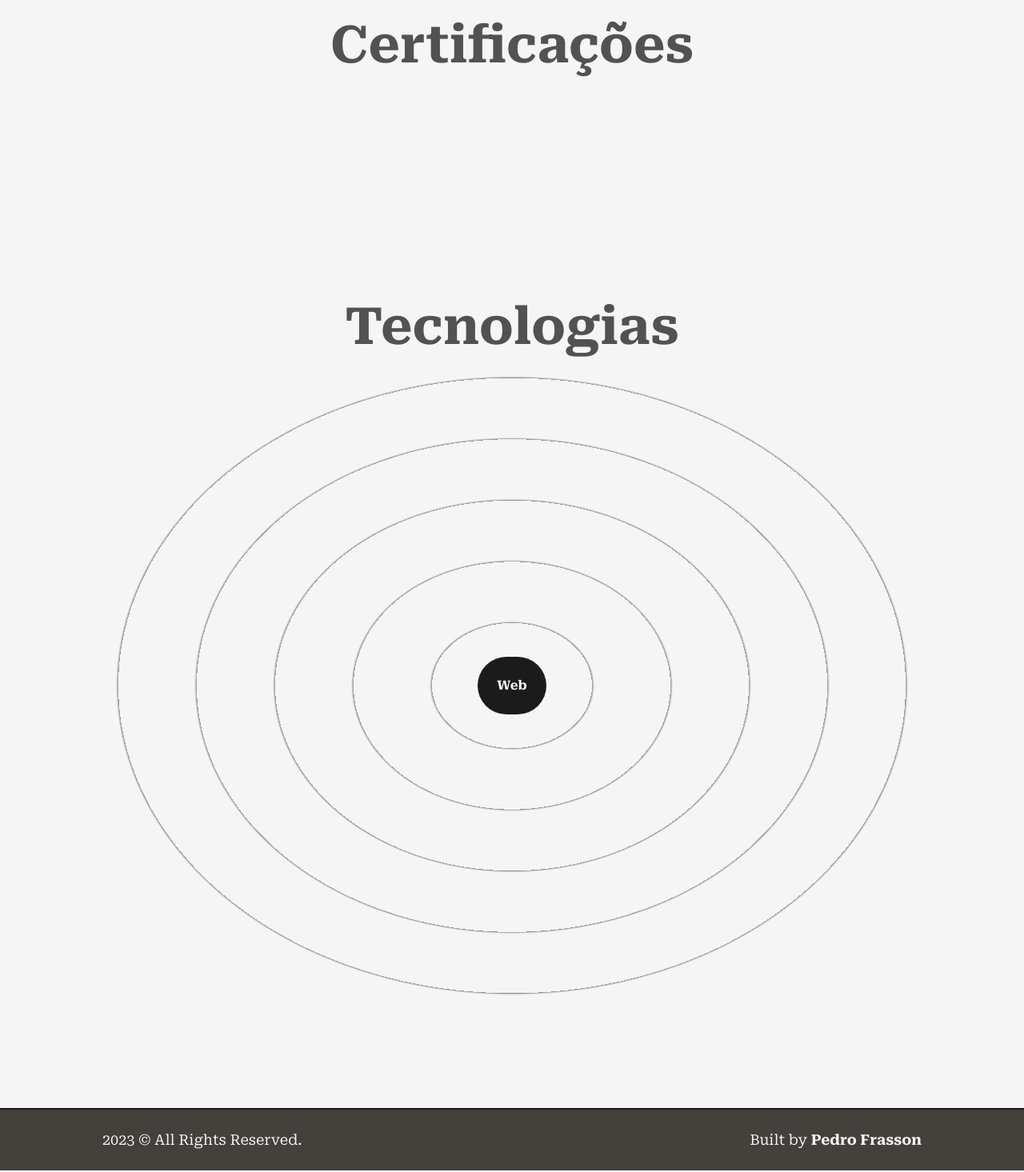
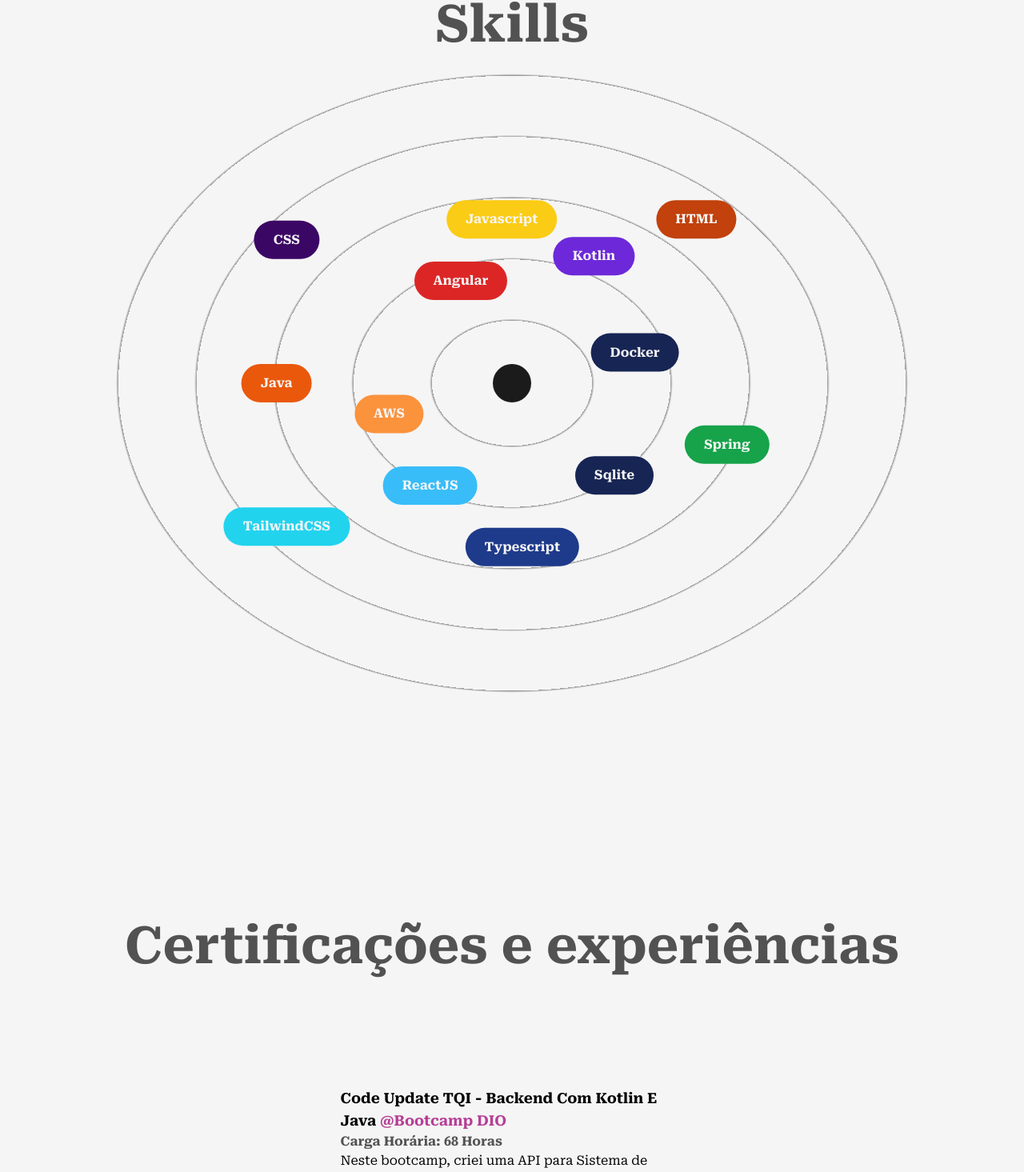
Before and after one commit to pafrasson/portfolio, a Next.js app: page /about in a window 1280 px wide. Shown: the part 1300-2765 px from the top of the page at 80% size. Built offline with nearby package versions, Linux system fonts and the light colour scheme.

Commit message:
feat: experience component

```diff
--- /dev/null
+++ b/src/components/Experience.js
@@ -0,0 +1,87 @@
+import React from 'react'
+import { motion } from "framer-motion";
+
+const Details = ({ position, company, companyLink, time, work, cert, certificateLink, githubLink, git }) => {
+    return <li className='my-8 first:mt-0 last:mb-0 w-[60%] mx-auto flex flex-col items-center justify-between'>
+        <div>
+            <h3 className='capitalize font-bold text-lg'>{position}&nbsp;<a href={companyLink}
+                target={"_blank"} className='text-primary capitalize'>
+                @{company}</a></h3>
+            <span className='capitalize font-semibold text-dark/75'>
+                {time}
+            </span>
+            <p className='font-medium w-full'>
+                {work}
+            </p>
+
+            <a href={certificateLink} target={"_blank"} className='hover:text-primary capitalize font-semibold text-dark/75'>{cert}</a>
+            <p></p>
+            <a href={githubLink} target={"_blank"} className='hover:text-primary capitalize font-semibold text-dark/75'>{git}</a>
+
+        </div>
+    </li>
+
+}
+
+const Experience = () => {
+    return (
+        <motion.div className='my-64' style={{ opacity: 0 }} whileInView={{ opacity: 1 }} transition={{ duration: 0.6 }}>
+            <h2 className='font-bold text-8xl mb-32 w-full text-center text-dark/75'>
+                Certificações e experiências
+            </h2>
+
+            <div className='w-[75%] mx-auto relative'>
+
+                <div className='absolute left-8 top-0 w-[4-px] h-full bg-dark origin-top' />
+
+                <ul className='w-full flex flex-col items-start justify-between ml-4'>
+                    <Details
+                        position="Code Update TQI - Backend com Kotlin e Java"
+                        companyLink="https://www.dio.me/certificate/E91B312C"
+                        company="Bootcamp DIO"
+                        time="Carga horária: 68 horas"
+                        work="Neste bootcamp, criei uma API para Sistema de Avaliação de Créditos utilizando Spring Boot com Kotlin,
+                        aprendi sobre Estruturas de Controle de Fluxo e Coleções,
+                        Funções e Tratamento de Exceções em Kotlin"
+                        certificateLink="https://gist.github.com/cami-la/560b455b901778391abd2c9edea81286"
+                        cert="Desafio proposto pelo Bootcamp "
+                        githubLink="https://github.com/pafrasson/Credit-application-system-pafrasson"
+                        git="Meu repositório Github"
+                    />
+                </ul>
+                <ul className='w-full flex flex-col items-start justify-between ml-4'>
+                    <Details
+                        position="Code Update TQI - Backend com Kotlin e Java"
+                        companyLink="https://www.dio.me/certificate/E91B312C"
+                        company="Bootcamp DIO"
+                        time="Carga horária: 68 horas"
+                        work="Neste bootcamp, criei uma API para Sistema de Avaliação de Créditos utilizando Spring Boot com Kotlin,
+                        aprendi sobre Estruturas de Controle de Fluxo e Coleções,
+                        Funções e Tratamento de Exceções em Kotlin"
+                        certificateLink="https://gist.github.com/cami-la/560b455b901778391abd2c9edea81286"
+                        cert="Desafio proposto pelo Bootcamp "
+                        githubLink="https://github.com/pafrasson/Credit-application-system-pafrasson"
+                        git="Meu repositório Github"
+                    />
+                </ul>
+                <ul className='w-full flex flex-col items-start justify-between ml-4'>
+                    <Details
+                        position="Code Update TQI - Backend com Kotlin e Java"
+                        companyLink="https://www.dio.me/certificate/E91B312C"
+                        company="Bootcamp DIO"
+                        time="Carga horária: 68 horas"
+                        work="Neste bootcamp, criei uma API para Sistema de Avaliação de Créditos utilizando Spring Boot com Kotlin,
+                        aprendi sobre Estruturas de Controle de Fluxo e Coleções,
+                        Funções e Tratamento de Exceções em Kotlin"
+                        certificateLink="https://gist.github.com/cami-la/560b455b901778391abd2c9edea81286"
+                        cert="Desafio proposto pelo Bootcamp "
+                        githubLink="https://github.com/pafrasson/Credit-application-system-pafrasson"
+                        git="Meu repositório Github"
+                    />
+                </ul>
+            </div>
+        </motion.div>
+    )
+}
+
+export default Experience
--- a/src/components/Skills.js
+++ b/src/components/Skills.js
@@ -1,19 +1,27 @@
 import React from 'react'
 import { motion } from 'framer-motion'
 
-const Skill = () => {
-
+const Skill = ({ name, x, y, className = "" }) => {
+    return (
+        <motion.div className={`flex items-center justify-center rounded-full font-semibold bg-dark text-light
+                py-3 px-6 shadow-dark cursor-pointer absolute ${className}
+                `}
+            whileHover={{ scale: 1.05 }}
+            initial={{ x: 0, y: 0 }}
+            whileInView={{ x: x, y: y }}
+            transition={{ duration: 1.5 }}
+        >
+            {name}
+        </motion.div>
+    )
 }
 
 const Skills = () => {
     return (
         <>
             <motion.div style={{ opacity: 0 }} whileInView={{ opacity: 1 }} transition={{ duration: 0.6 }}>
-                <h1 className='font-bold text-8xl mt-64 w-full text-center text-dark/75'>
-                    Certificações
-                </h1>
                 <h2 className='font-bold text-8xl mt-64 w-full text-center text-dark/75'>
-                    Tecnologias
+                    Skills
                 </h2>
 
                 <div className='w-full h-screen relative flex items-center justify-center rounded-full bg-circularLight'>
@@ -22,8 +30,22 @@
                 '
                         whileHover={{ scale: 1.05 }}
                     >
-                        Web
+
                     </motion.div>
+
+                    <Skill name="Angular" x="-5vw" y="-10vw" className='!bg-red-600' />
+                    <Skill name="ReactJS" x="-8vw" y="10vw" className='!bg-sky-400' />
+                    <Skill name="Kotlin" x="8vw" y="-12.4vw" className='!bg-violet-700' />
+                    <Skill name="Java" x="-23vw" y="0vw" className='!bg-orange-600' />
+                    <Skill name="Spring" x="21vw" y="6vw" className='!bg-green-600' />
+                    <Skill name="HTML" x="18vw" y="-16vw" className='!bg-orange-700' />
+                    <Skill name="CSS" x="-22vw" y="-14vw" className='!bg-purple-950' />
+                    <Skill name="Javascript" x="-1vw" y="-16vw" className='!bg-yellow-400' />
+                    <Skill name="Typescript" x="1vw" y="16vw" className='!bg-blue-900' />
+                    <Skill name="Docker" x="12vw" y="-3vw" className='!bg-blue-950' />
+                    <Skill name="AWS" x="-12vw" y="3vw" className='!bg-orange-400' />
+                    <Skill name="Sqlite" x="10vw" y="9vw" className='!bg-blue-950' />
+                    <Skill name="TailwindCSS" x="-22vw" y="14vw" className='!bg-cyan-400' />
                 </div>
             </motion.div>
         </>
--- a/src/pages/about.js
+++ b/src/pages/about.js
@@ -7,6 +7,7 @@
 import javaheads from '../../public/images/profile/javaheads.png'
 import ideathon from '../../public/images/profile/ideathon.jpeg'
 import Skills from '@/components/Skills'
+import Experience from '@/components/Experience'
 
 const about = () => {
     return (
@@ -17,7 +18,7 @@
             </Head>
             <main className='flex w-full flex-col items-center justify-center font-roboto mx-auto'>
                 <Layout className='pt-16 items-center justify-beetwen'>
-                    <AnimatedText text="Empenho Gera Conquistas!" className='mb-16' />
+                    <AnimatedText text="Empenho Gera Conquistas!" className='!mb-16' />
                     <div className='grid w-full grid-cols-6 gap-16 items-center justify-self-center mx-auto'>
                         <motion.div className='col-span-3 flex flex-col items-start justify-start'
                             style={{ opacity: 0 }}
@@ -26,8 +27,7 @@
                             <h2 className='mb-4 text-lg font-bold uppercase text-dark/75'>um pouco sobre mim</h2>
                             <p className='font-medium'>
                                 - Desde que comecei a estudar sobre a área de Tecnologia,
-                                estou sempre buscando estudar novas tecnologias,
-                                frameworks inovadores e metodologias de desenvolvimento,
+                                estou sempre buscando estudar novos frameworks e metodologias
                                 que possam me ajudar a ser mais produtivo.
                             </p>
                             <p className='my-4 font-medium'>
@@ -60,9 +60,8 @@
                                 whileInView={{ opacity: 1 }}
                                 transition={{ duration: 0.6 }}>
                                 <p className='font-medium inline-block'>
-                                    - A cada projeto prático, busco não apenas aplicar meu conhecimento,
-                                    mas desafiar-me a encontrar soluções criativas, contribuindo assim para meu desenvolvimento profissional.
-                                    Estou comprometido em criar não apenas códigos eficientes, mas soluções que verdadeiramente atendam às demandas e expectativas dos usuários.
+                                    - Estou comprometido em criar não apenas códigos eficientes, mas soluções que verdadeiramente atendam às
+                                    demandas e expectativas das pessoas.
                                 </p>
                             </motion.div>
                         </div>
@@ -70,6 +69,7 @@
                     </div >
 
                     <Skills />
+                    <Experience/>
                 </Layout >
             </main >
         </>
```
